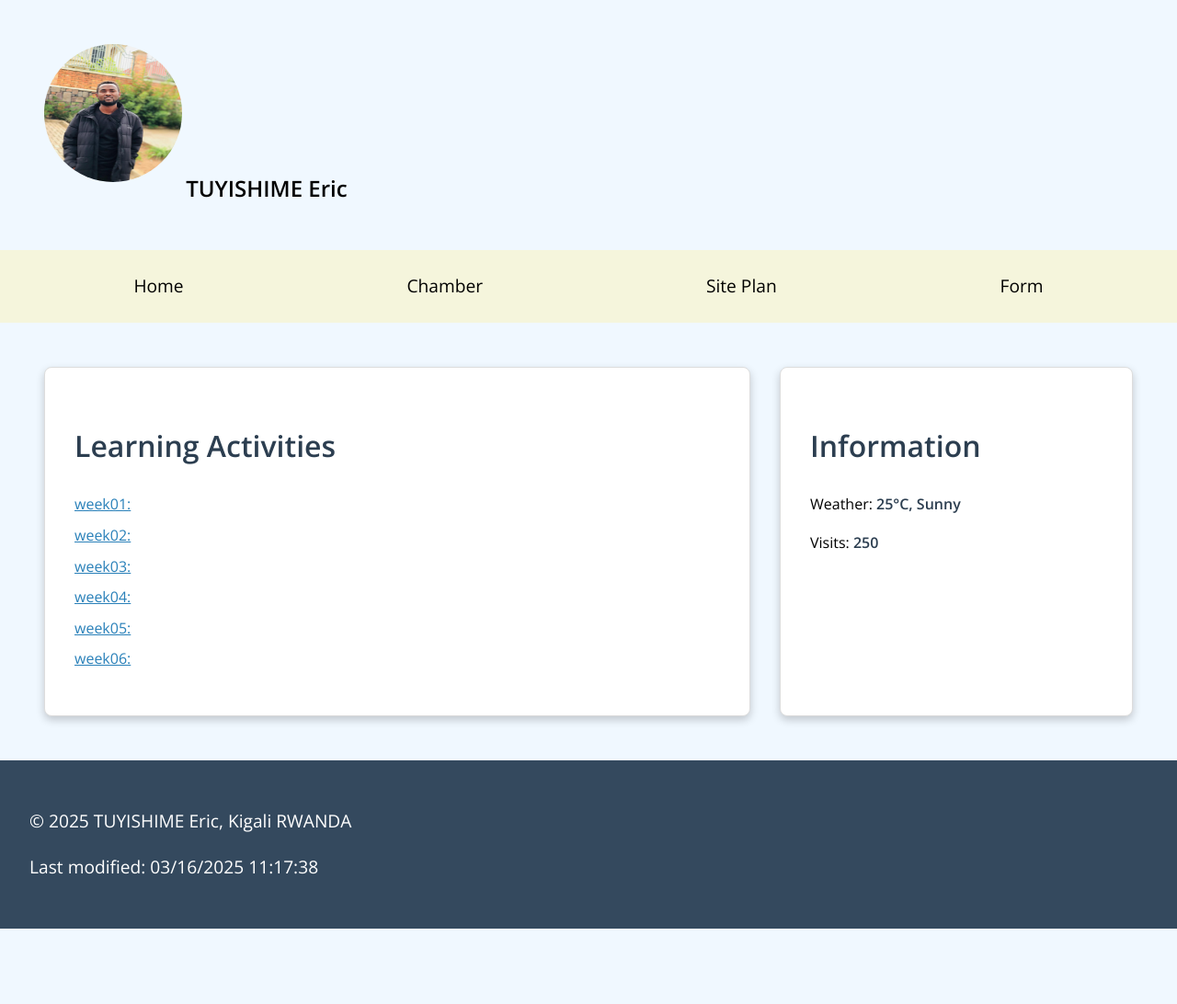
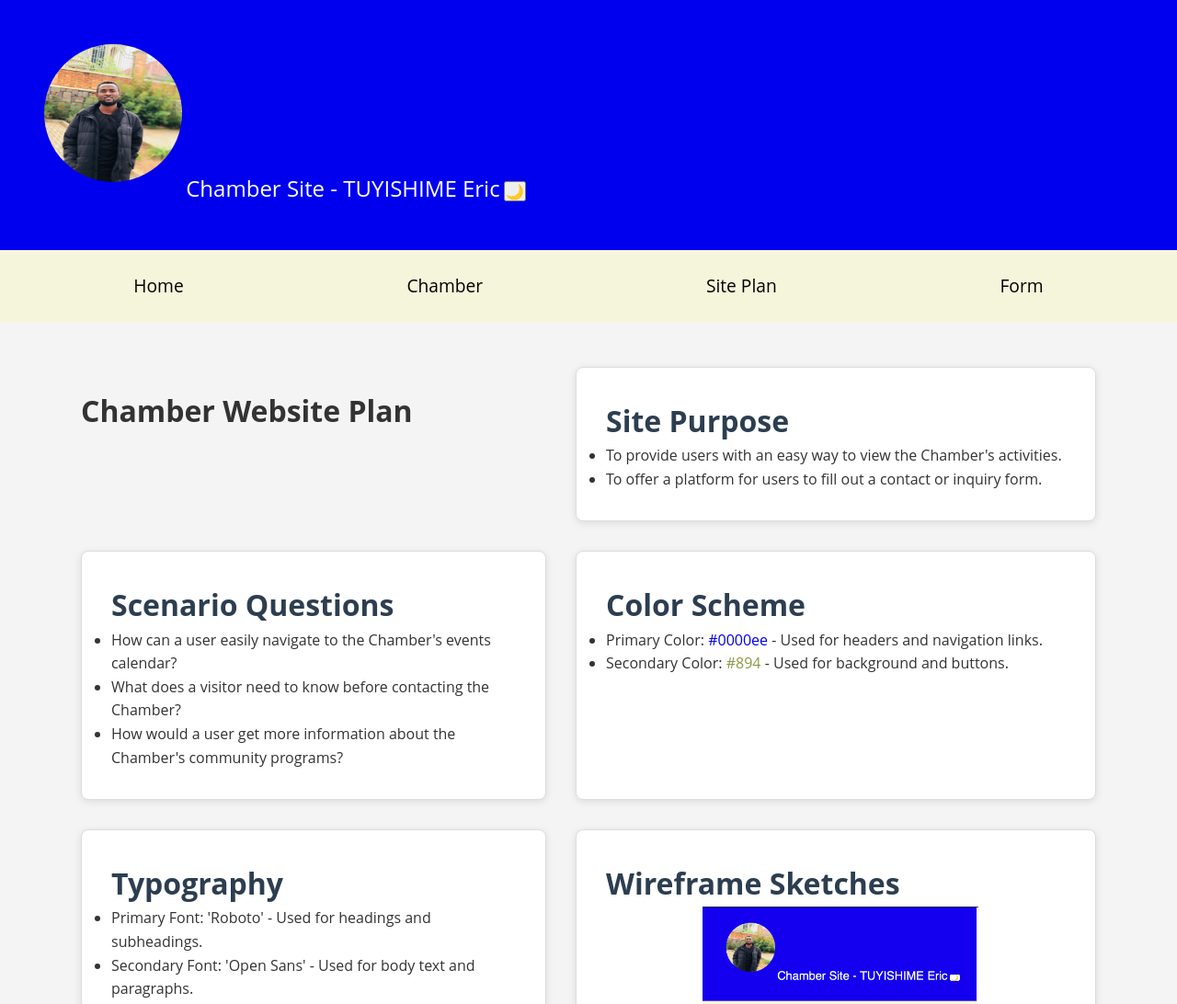
Before and after one commit to Tuyishimeeric/wdd230, a plain HTML site: page index.html in a window 1280 px wide. Shown: the top 1092 px of the page at 92% size. Before the commit the page ends 1010 px from the top, so only its background shows below. Drawn offline with nearby package versions, Linux system fonts and the light colour scheme.

Commit message:
added the wireframes and dark modified

```diff
--- a/index.html
+++ b/index.html
@@ -2,22 +2,36 @@
 <html lang="en-US">
     <head>
         <meta charset="UTF-8">
-    <meta name="viewport" content="width=device-width, initial-scale=1.0">
-    <title>TUYISHIME Eric - WDD 230: Web Frontend Development</title>
-    <meta name="description" content="WDD 230 - Web Frontend Development course assignment portal for TUYISHIME Eric">
-    <link href="https://fonts.googleapis.com/css2?family=Roboto:wght@400;700&family=open+sans:wght@400;600&display=swap" rel="stylesheet">
+        <meta name="viewport" content="width=device-width,initial-scale=1">
+        <title>Chamber Site Plan - WDD 230: Web Frontend Development</title>
+        <meta name="description" content="A site plan for the Chamber website project.">
+
+        <!-- Open Graph Meta Tags for Social Media -->
+        <meta property="og:title" content="Chamber Site Plan">
+        <meta property="og:description" content="Site plan for the Chamber website project.">
+        <meta property="og:image" content="images/preview-image.jpg">
+        <meta property="og:url" content="https://yourusername.github.io/chamber-site">
+
+        <!-- Favicon -->
+        <link rel="icon" href="images/favicon.ico" type="image/x-icon">
+
+        <!-- Link to CSS files -->
+        <link rel="stylesheet" href="styles/normalize.css">
         <link rel="stylesheet" href="styles/base.css">
         <link rel="stylesheet" href="styles/larger.css">
     </head>
     <body>
         <header>
             <img src="images/profile.JPG" alt="TUYISHIME Eric" width="100" height="100">
-        <span>TUYISHIME Eric</span>
+            <span>Chamber Site - TUYISHIME Eric</span>
+            <!-- Dark Mode Toggle Button -->
+            <button id="dark-mode-toggle">🌙</button>
         </header>
 
         <nav>
-        <ul>
-            <li><a href="#" id="home-link">Home</a></li>
+            <button class="hamburger" id="hamburger" aria-label="Toggle Navigation Menu">☰</button>
+            <ul id="navbar">
+                <li><a href="#home-link">Home</a></li>
                 <li><a href="#chamber">Chamber</a></li>
                 <li><a href="#site-plan">Site Plan</a></li>
                 <li><a href="#form">Form</a></li>
@@ -25,23 +39,54 @@
         </nav>
 
         <main>
-        <section class="card">
-            <h2>Learning Activities</h2>
+            <h1>Chamber Website Plan</h1>
+
+            <!-- Site Purpose Section -->
+            <section class="card" id="site-purpose">
+                <h2>Site Purpose</h2>
                 <ul>
-                <li><a href="#">week01:</a></li>
-                <li><a href="#">week02:</a></li>
-                <li><a href="#">week03:</a></li>
-                <li><a href="#">week04:</a></li>
-                <li><a href="#">week05:</a></li>
-                <li><a href="#">week06:</a></li>
+                    <li>To provide users with an easy way to view the Chamber's activities.</li>
+                    <li>To offer a platform for users to fill out a contact or inquiry form.</li>
                 </ul>
             </section>
 
-        <section class="card">
-            <h2>Information</h2>
-            <p id="weather">Weather: <span id="weather-info">Loading...</span></p>
-            <p id="visits">Visits: <span id="visit-count">Loading...</span></p>
+            <!-- Scenario Questions Section -->
+            <section class="card" id="scenario-questions">
+                <h2>Scenario Questions</h2>
+                <ul>
+                    <li>How can a user easily navigate to the Chamber's events calendar?</li>
+                    <li>What does a visitor need to know before contacting the Chamber?</li>
+                    <li>How would a user get more information about the Chamber's community programs?</li>
+                </ul>
             </section>
+
+            <!-- Color Scheme Section -->
+            <section class="card" id="color-scheme">
+                <h2>Color Scheme</h2>
+                <ul>
+                    <li>Primary Color: <span style="color: #0000ee;">#0000ee</span> - Used for headers and navigation links.</li>
+                    <li>Secondary Color: <span style="color: #894;">#894</span> - Used for background and buttons.</li>
+                </ul>
+            </section>
+
+            <!-- Typography Section -->
+            <section class="card" id="typography">
+                <h2>Typography</h2>
+                <ul>
+                    <li>Primary Font: 'Roboto' - Used for headings and subheadings.</li>
+                    <li>Secondary Font: 'Open Sans' - Used for body text and paragraphs.</li>
+                </ul>
+            </section>
+
+            <!-- Wireframe Sketch Section -->
+            <section class="card" id="wireframes">
+                <h2>Wireframe Sketches</h2>
+                <ul>
+                    <li><strong>Mobile View:</strong> <img src="images/mobilewireframe.png" alt="Mobile Wireframe" width="300"></li>
+                    <li><strong>Larger View:</strong> <img src="images/largerwireframe.png" alt="Larger Wireframe" width="500"></li>
+                </ul>
+            </section>
+
         </main>
 
         <footer>
@@ -49,7 +94,7 @@
             <p id="lastModified"></p>
         </footer>
 
-    <!-- Reference to external JavaScript file -->
+        <!-- External JavaScript File -->
         <script src="scripts/getDates.js"></script>
     </body>
 </html>
--- a/scripts/getDates.js
+++ b/scripts/getDates.js
@@ -1,14 +1,27 @@
-// Get the current year dynamically
+// Set current year in the footer
 document.getElementById('currentYear').textContent = new Date().getFullYear();
 
-// Get the last modified date of the document
+// Set the last modified date in the footer
 const lastModifiedDate = document.lastModified;
 document.getElementById('lastModified').textContent = 'Last modified: ' + lastModifiedDate;
 
-// Mock data for weather and visits
-const mockWeather = "25°C, Sunny";
-const mockVisits = 250;
+// Dark Mode Toggle
+const darkModeToggle = document.getElementById('dark-mode-toggle');
+const body = document.body;
 
-// Update weather and visits data dynamically
-document.getElementById('weather-info').textContent = mockWeather;
-document.getElementById('visit-count').textContent = mockVisits;
+darkModeToggle.addEventListener('click', () => {
+    body.classList.toggle('dark-mode');
+    if (body.classList.contains('dark-mode')) {
+        darkModeToggle.textContent = '🌞';  // Change icon to sun for light mode
+    } else {
+        darkModeToggle.textContent = '🌙';  // Change icon to moon for dark mode
+    }
+});
+
+// Hamburger Menu Toggle
+const hamburger = document.getElementById('hamburger');
+const navbar = document.getElementById('navbar');
+
+hamburger.addEventListener('click', () => {
+    navbar.classList.toggle('show');
+});
--- a/styles/base.css
+++ b/styles/base.css
@@ -1,37 +1,39 @@
 
-/* Reset default styles and apply a basic layout */
+/* Normalize CSS (reset styles across browsers) */
+* {
+    margin: 0;
+    padding: 0;
+    box-sizing: border-box;
+}
+
+/* General Body Styles */
 body {
     font-family: 'Open Sans', sans-serif;
-    background-color: aliceblue;
-    margin: 0;
-    padding: 0;
+    background-color: #f4f4f4;
+    color: #333;
     line-height: 1.6;
 }
 
-/* Styling header */
+/* Header Styles */
 header {
     text-align: center;
     padding: 2rem;
-    background-color: aliceblue;
-    color: black;
+    background-color: #0000ee;
+    color: white;
 }
-
 header img {
     border-radius: 50%;
     margin-bottom: 1rem;
 }
-
 header span {
     font-size: 1.5rem;
-    font-weight: bold;
 }
 
-/* Styling navigation */
+/* Navigation Styles */
 nav {
     background-color: beige;
     padding: 1rem;
 }
-
 nav ul {
     list-style: none;
     padding: 0;
@@ -40,35 +42,45 @@ nav ul {
     justify-content: space-around;
     align-items: center;
 }
-
 nav li {
     margin: 0;
 }
-
 nav a {
     color: black;
     font-size: 1.2rem;
     text-decoration: none;
     padding: 0.5rem 1rem;
 }
-
 nav a:hover {
-    color: blue;
+    color: aquamarine;
 }
 
-/* Media query for smaller screens */
+/* Hamburger Menu Styles */
+.hamburger {
+    display: none;
+    background: transparent;
+    border: none;
+    font-size: 2rem;
+}
+
+/* Mobile Styles (Hamburger Menu) */
 @media screen and (max-width: 768px) {
     nav ul {
+        display: none;
         flex-direction: column;
         align-items: flex-start;
     }
 
-    nav a {
-        padding: 0.5rem;
+    nav ul.show {
+        display: flex;
+    }
+
+    .hamburger {
+        display: block;
     }
 }
 
-/* Main Section Layout */
+/* Main Content Styles */
 main {
     max-width: 1200px;
     margin: 0 auto;
@@ -77,30 +89,36 @@ main {
     gap: 2rem;
     grid-template-columns: 1fr;
 }
-
 .card {
-    background-color: white;
+    background-color: #ffffff;
     padding: 2rem;
     border: 1px solid #ddd;
     border-radius: 8px;
     box-shadow: 0 2px 8px rgba(0, 0, 0, 0.1);
 }
-
 .card h2 {
+    font-size: 2rem;
     color: #2c3e50;
-    font-size: 2rem;
 }
 
-.card ul {
-    list-style-type: none;
-    padding: 0;
+/* Footer Styles */
+footer {
+    text-align: center;
+    padding: 1rem;
+    background-color: #34495e;
+    color: white;
+}
+footer p {
+    font-size: 1rem;
 }
 
-.card ul li {
-    margin: 0.5rem 0;
+/* Dark Mode Styles */
+.dark-mode {
+    background-color: #333;
+    color: #fff;
 }
 
-/* Media query for larger screens */
+/* Large Screen (Tablet and Desktop) Styles */
 @media screen and (min-width: 768px) {
     main {
         grid-template-columns: 2fr 1fr;
@@ -108,38 +126,12 @@ main {
 }
 
 @media screen and (min-width: 1024px) {
-    main {
-        grid-template-columns: 2fr 1fr;
+    header {
+        padding: 3rem;
+        text-align: left;
     }
-
-    .card {
-        box-shadow: 0 4px 10px rgba(0, 0, 0, 0.2);
+    header img {
+        width: 150px;
+        height: 150px;
     }
 }
-
-/* Footer Styling */
-footer {
-    text-align: center;
-    padding: 1rem;
-    background-color: #34495e;
-    color: white;
-}
-
-footer p {
-    font-size: 1rem;
-}
-
-/* Link Styling */
-a {
-    color: #2980b9;
-}
-
-a:hover {
-    color: #1abc9c;
-}
-
-/* Additional Styling for weather and visit counts */
-#weather-info, #visit-count {
-    font-weight: bold;
-    color: #2c3e50;
-}
```
Lines whose indentation alone changed are shown as unchanged.
